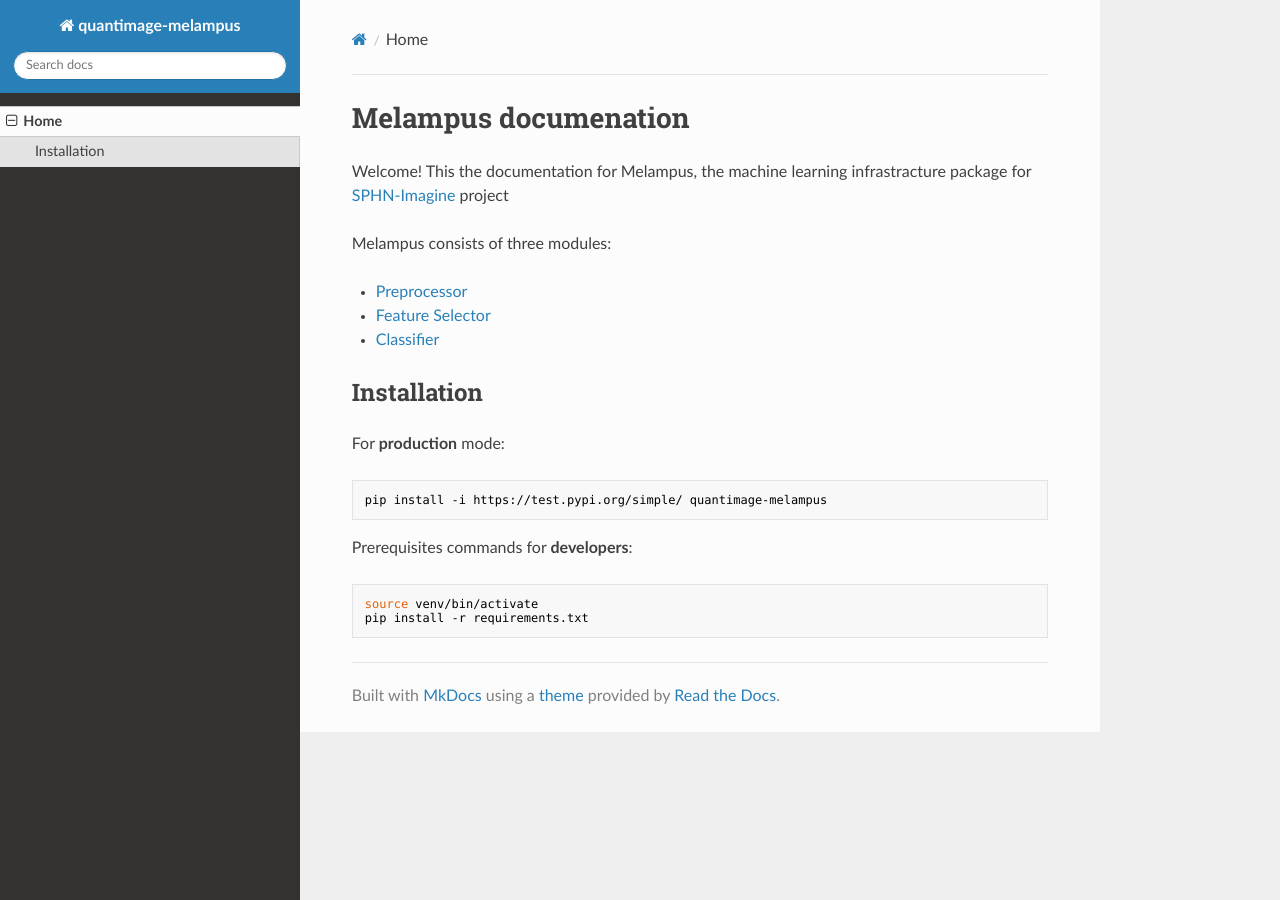
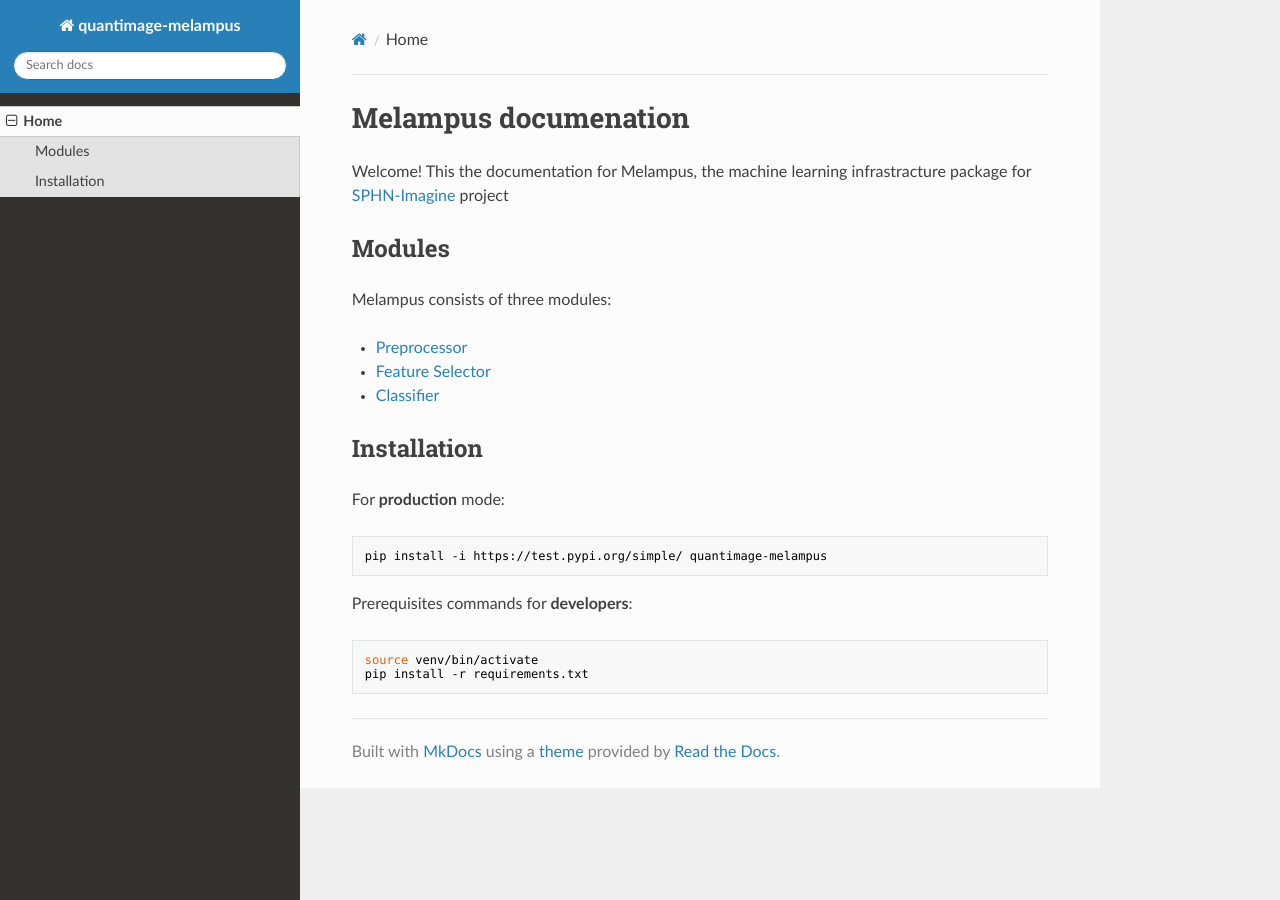
Before and after one commit to medgift/quantimage-melampus, an MkDocs documentation site: the page built from docs/index.md, in a window 1280 px wide. Built offline with MkDocs 1.6.1, drawn with Linux system fonts in a browser that asks for light colours; nearby versions of some CDN libraries.

Commit message:
minor change in docs

```diff
--- a/docs/index.md
+++ b/docs/index.md
@@ -1,6 +1,7 @@
 # Melampus documenation
 Welcome! This the documentation for Melampus, the machine learning infrastracture package for [SPHN-Imagine](http://medgift.hevs.ch/wordpress/projects/imagine/) project
 
+## Modules
 Melampus consists of three modules:
 
 + [Preprocessor](preprocessor.md)
```
Also changed, not shown: 1 other file.
